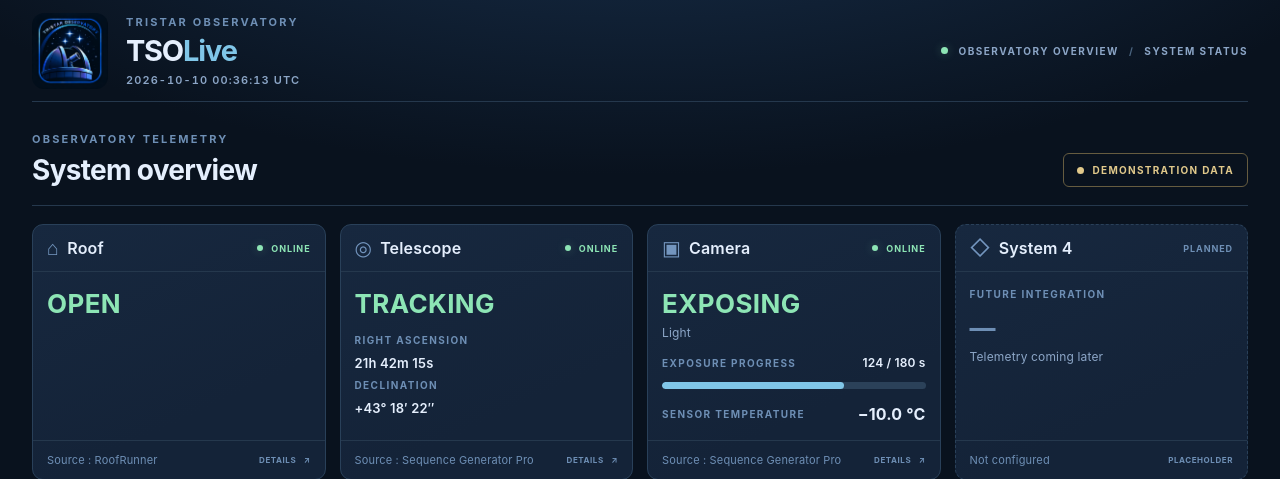
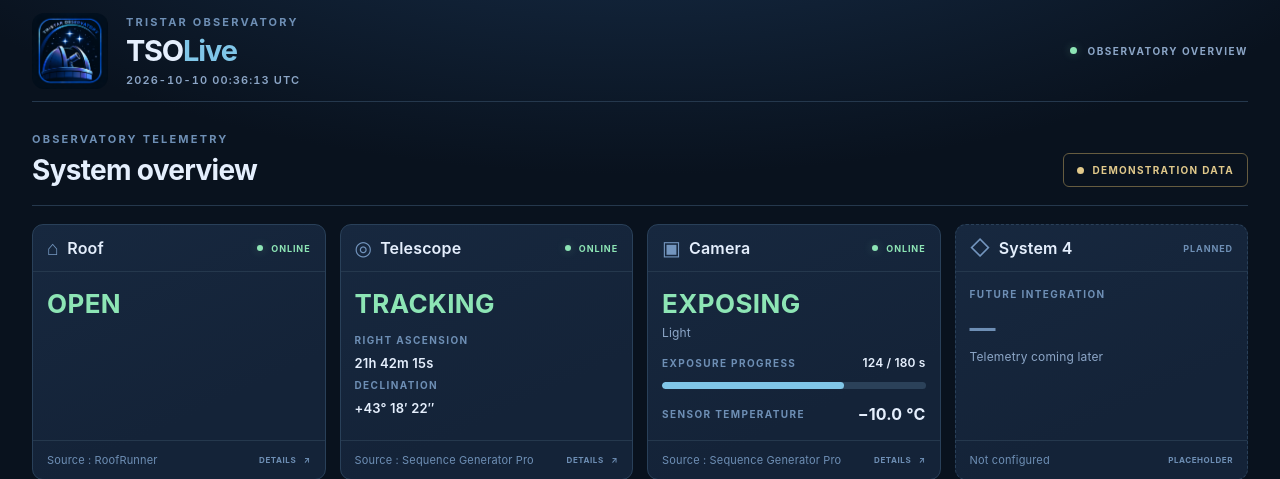
Before and after one commit to EorEquis/TSOLive, a FastAPI app: page / in a window 1280 px wide. Shown: the top 479 px of the page. Run offline with FastAPI, Linux system fonts and the light colour scheme.

Commit message:
Remove system status label from dashboard header

```diff
--- a/templates/index.html
+++ b/templates/index.html
@@ -15,7 +15,7 @@
         <img class="brand-logo" src="/static/tso-logo.png" alt="TriStar Observatory logo" width="76" height="76">
         <div><p class="eyebrow">TRISTAR OBSERVATORY</p><h1>TSO<span>Live</span></h1><div id="clock" class="header-clock" aria-label="Current UTC time"></div></div>
       </div>
-      <div class="header-right"><span class="live-dot" aria-hidden="true"></span><span>OBSERVATORY OVERVIEW</span><span class="header-separator">/</span><span>SYSTEM STATUS</span></div>
+      <div class="header-right"><span class="live-dot" aria-hidden="true"></span><span>OBSERVATORY OVERVIEW</span></div>
     </header>
 
     <main>
```
